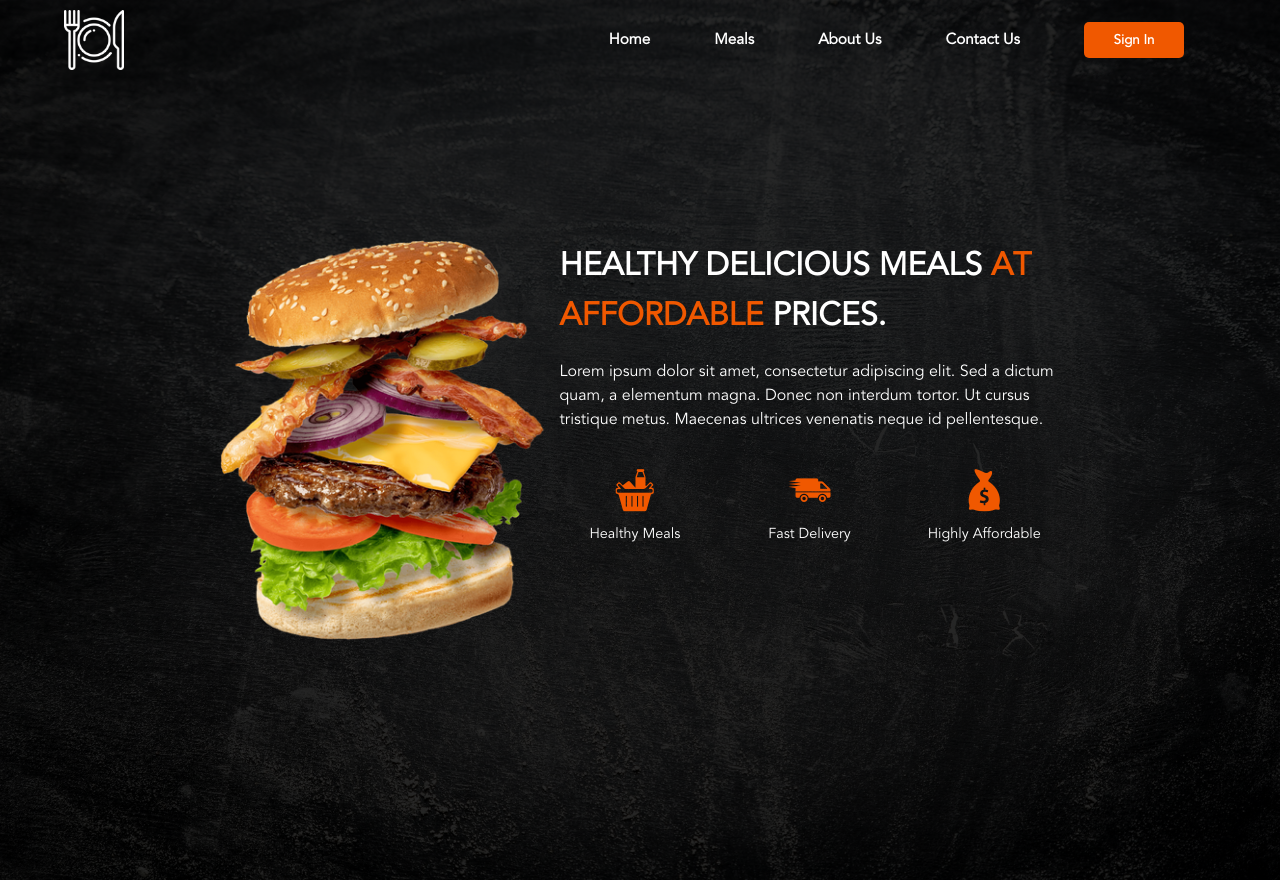
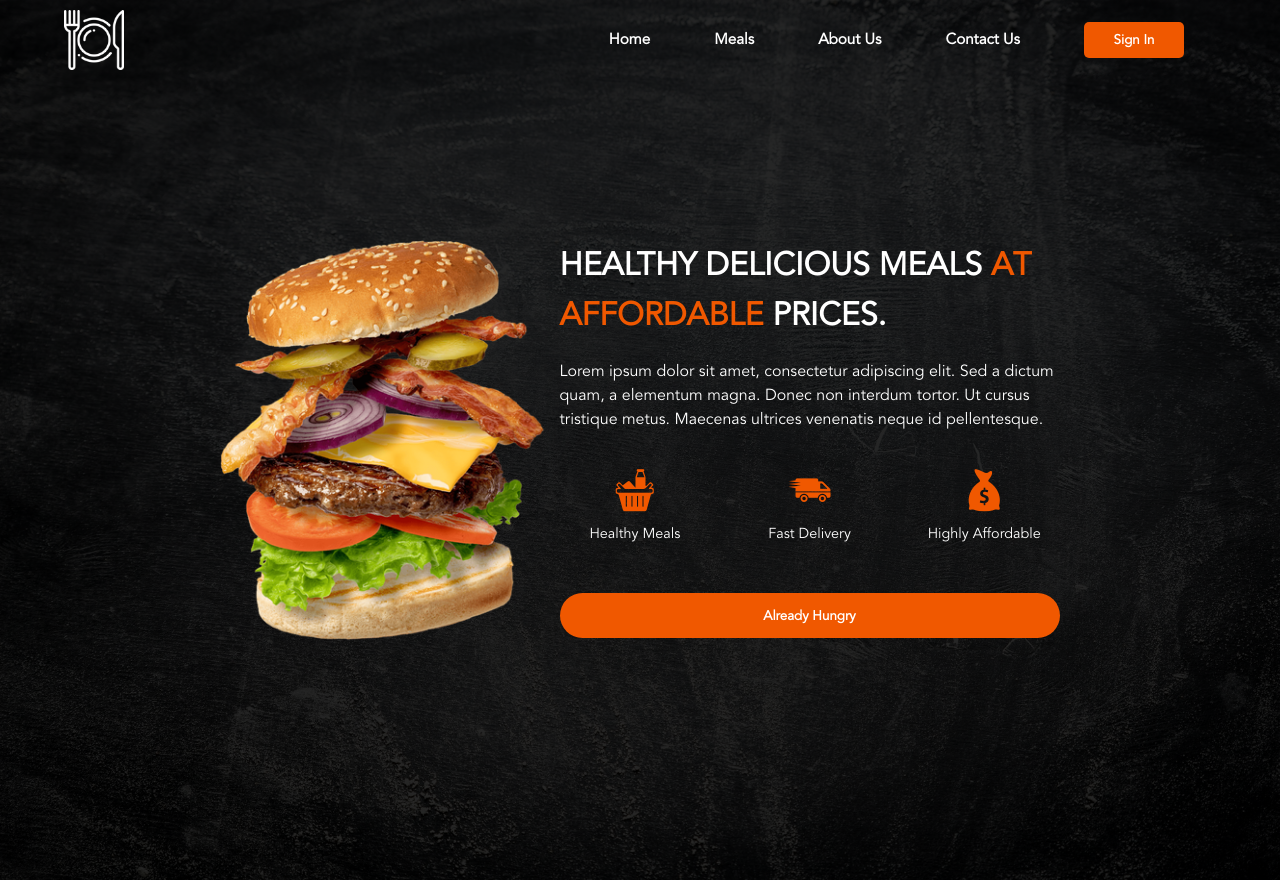
Before and after one commit to Andrewkizito/junior-food, a React (Vite) app: page / in a window 1280 px wide. Built offline with nearby package versions, Linux system fonts and the light colour scheme; no server answers; what aws-amplify would draw is missing.

Commit message:
Fixing Bug

```diff
--- a/src/aws-exports.ts
+++ /dev/null
@@ -1,37 +0,0 @@
-/* eslint-disable */
-// WARNING: DO NOT EDIT. This file is automatically generated by AWS Amplify. It will be overwritten.
-
-const awsmobile = {
-    "aws_project_region": "eu-west-2",
-    "aws_cognito_identity_pool_id": "eu-west-2:d387cede-b1f5-4451-8d36-78478f293c44",
-    "aws_cognito_region": "eu-west-2",
-    "aws_user_pools_id": "eu-west-2_fSwRYgBhI",
-    "aws_user_pools_web_client_id": "5fbj3ec86p3lgdrvg1o44t6s1v",
-    "oauth": {},
-    "aws_cognito_username_attributes": [],
-    "aws_cognito_social_providers": [],
-    "aws_cognito_signup_attributes": [
-        "ADDRESS",
-        "EMAIL",
-        "NAME",
-        "PHONE_NUMBER"
-    ],
-    "aws_cognito_mfa_configuration": "OFF",
-    "aws_cognito_mfa_types": [
-        "SMS"
-    ],
-    "aws_cognito_password_protection_settings": {
-        "passwordPolicyMinLength": 8,
-        "passwordPolicyCharacters": [
-            "REQUIRES_LOWERCASE",
-            "REQUIRES_UPPERCASE",
-            "REQUIRES_NUMBERS"
-        ]
-    },
-    "aws_cognito_verification_mechanisms": [
-        "EMAIL"
-    ]
-};
-
-
-export default awsmobile;
--- a/src/main.tsx
+++ b/src/main.tsx
@@ -7,7 +7,9 @@ import App from "./App";
 
 //Importing config
 import { Amplify } from "aws-amplify";
-import config from "./aws-exports";
+import config from "./aws-exports.js";
+
+console.log(config);
 
 //Importing global styles
 import "./index.css";
--- a/src/pages/Home/sections/Welcome.tsx
+++ b/src/pages/Home/sections/Welcome.tsx
@@ -26,7 +26,7 @@ const Welcome = () => {
             dictum quam, a elementum magna. Donec non interdum tortor. Ut cursus
             tristique metus. Maecenas ultrices venenatis neque id pellentesque.{" "}
           </p>
-          <Grid container spacing={3}>
+          <Grid container spacing={3} justifyContent="center">
             {welcome_slots.map((item, i) => (
               <Grid item xs={12} sm={4} key={i}>
                 <div className={classNames(styles.item, "center")}>
@@ -35,6 +35,9 @@ const Welcome = () => {
                 </div>
               </Grid>
             ))}
+            <Grid item xs={12}>
+              <button className={styles.meals}>Already Hungry</button>
+            </Grid>
           </Grid>
         </div>
       </div>
--- a/src/pages/Home/styles.module.scss
+++ b/src/pages/Home/styles.module.scss
@@ -51,5 +51,18 @@
         margin-top: 0.5rem;
       }
     }
+
+    .meals {
+      width: 100%;
+      height: 45px;
+      color: #fff;
+      margin-top: 1.5rem;
+      border-radius: 50px;
+      background-color: var(--primary-color);
+      -webkit-border-radius: 50px;
+      -moz-border-radius: 50px;
+      -ms-border-radius: 50px;
+      -o-border-radius: 50px;
+}
   }
 }
```
